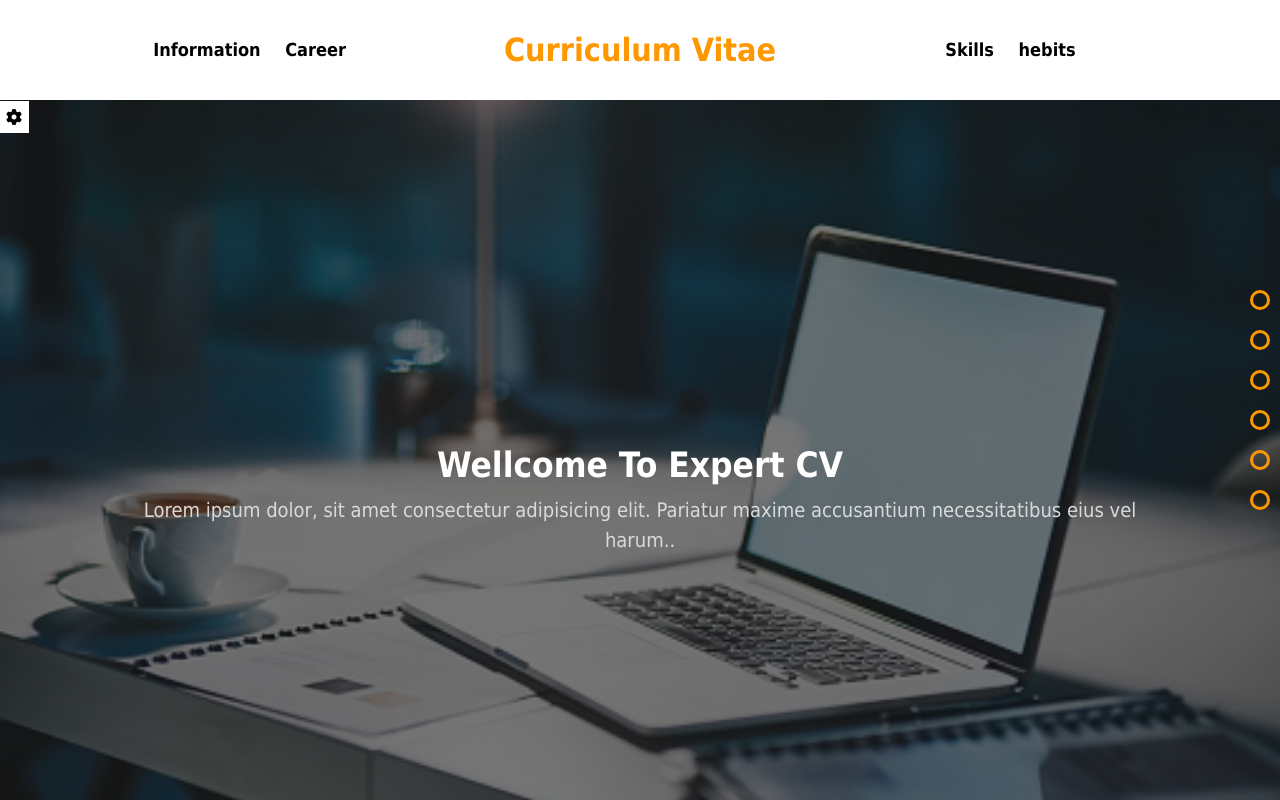
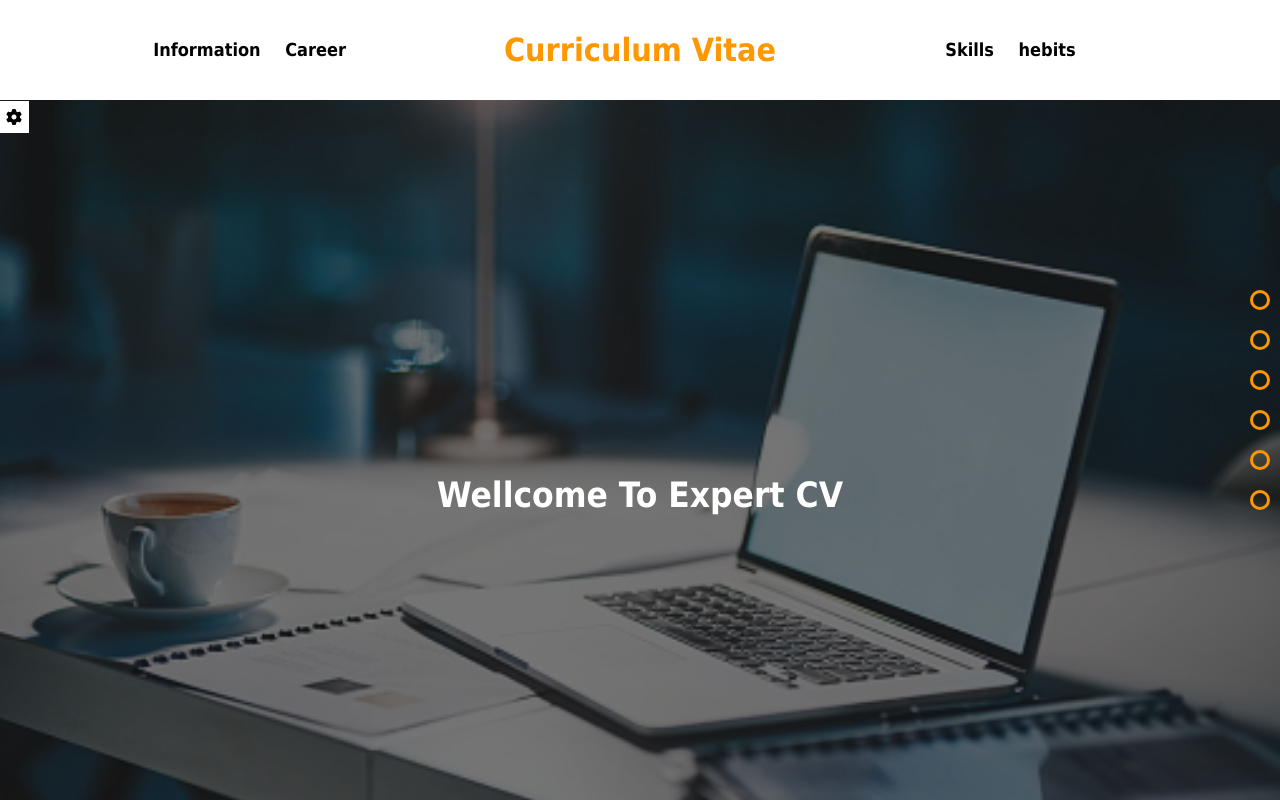
Before and after one commit to O2sa/CV-Website, a plain HTML site: page index.html in a window 1280 px wide. Shown: the top 800 px of the page. Drawn offline with Linux system fonts and the light colour scheme.

Commit message:
fix a bug

```diff
--- a/index.html
+++ b/index.html
@@ -42,8 +42,7 @@
     <div class="text">
       <h2>Wellcome To Expert CV</h2>
       <p>
-        Lorem ipsum dolor, sit amet consectetur adipisicing elit. Pariatur
-        maxime accusantium necessitatibus eius vel harum..
+
       </p>
     </div>
   </div>
```
